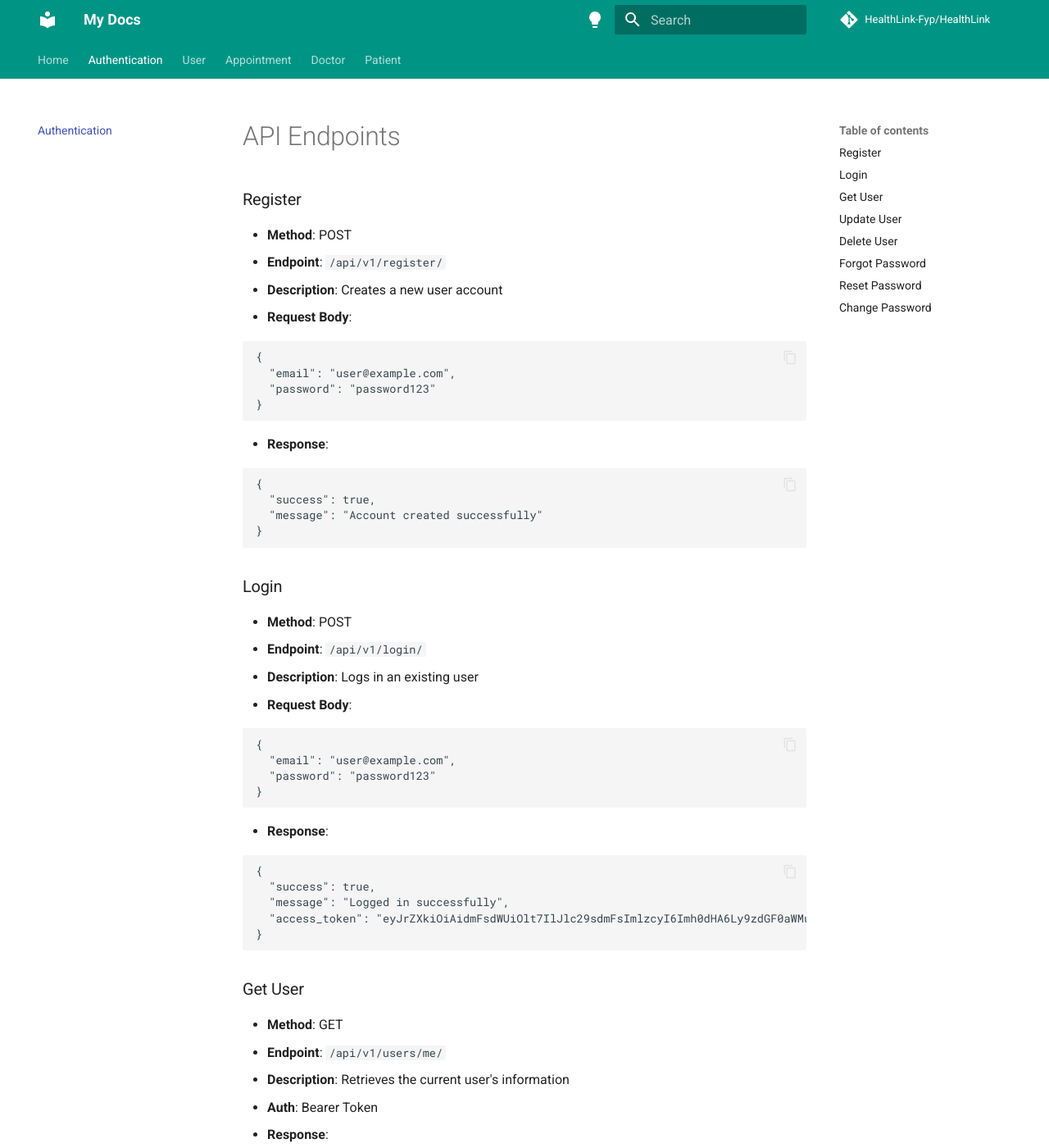
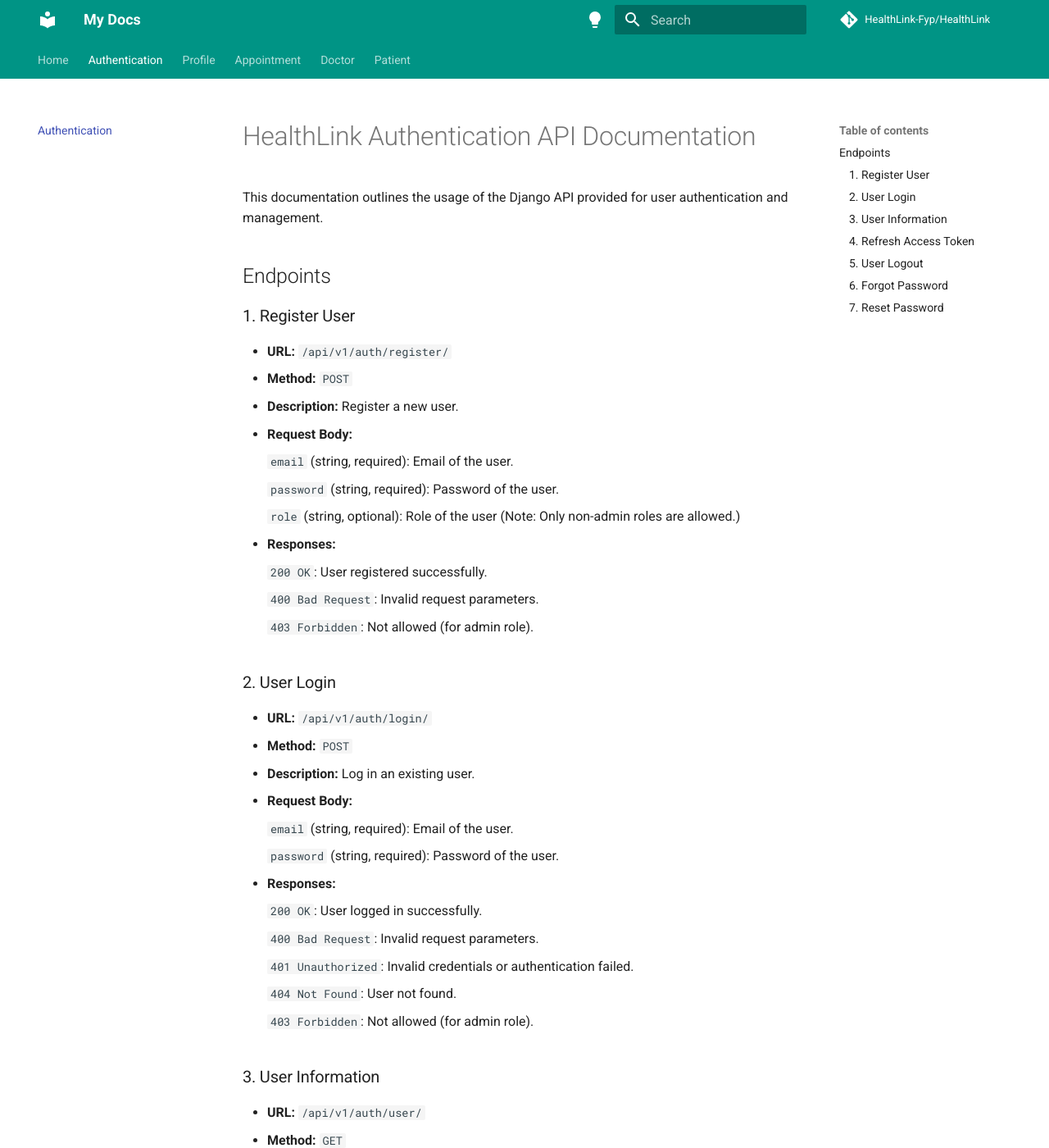
Before and after one commit to HealthLink-Fyp/HealthLink, an MkDocs documentation site: the page built from docs/api/authentication.md, in a window 1280 px wide and 1400 px high. Shown: the whole window at 82% size. Built offline with MkDocs 1.6.1 and Material for MkDocs 9.7.7, drawn with Linux system fonts in a browser that asks for light colours; comment, search, counter and statistics services are not loaded; some of the changed text lies outside the part shown.

Commit message:
documentation update

````diff
--- a/docs/api/authentication.md
+++ b/docs/api/authentication.md
@@ -1,157 +1,130 @@
-API Endpoints
-============
+# HealthLink Authentication API Documentation
 
-### Register
+This documentation outlines the usage of the Django API provided for user authentication and management.
 
-* **Method**: POST
-* **Endpoint**: `/api/v1/register/`
-* **Description**: Creates a new user account
-* **Request Body**:
-```json
-{
-  "email": "user@example.com",
-  "password": "password123"
-}
-```
+## Endpoints
 
-* **Response**:
-```json
-{
-  "success": true,
-  "message": "Account created successfully"
-}
-```
+### 1. Register User
 
-### Login
+- **URL:** `/api/v1/auth/register/`
+- **Method:** `POST`
+- **Description:** Register a new user.
 
-* **Method**: POST
-* **Endpoint**: `/api/v1/login/`
-* **Description**: Logs in an existing user
-* **Request Body**:
+- **Request Body:**
 
-```json
-{
-  "email": "user@example.com",
-  "password": "password123"
-}
-```
+    `email` (string, required): Email of the user.
 
-* **Response**:
+    `password` (string, required): Password of the user.
 
-```json
-{
-  "success": true,
-  "message": "Logged in successfully",
-  "access_token": "eyJrZXkiOiAidmFsdWUiOlt7IlJlc29sdmFsImlzcyI6Imh0dHA6Ly9zdGF0aWMuY29tL3F1ZXN0aW9ucyIsInVzZXJfaWQiOiAifQ=="
-}
-```
+    `role` (string, optional): Role of the user (Note: Only non-admin roles are allowed.)
 
-### Get User
+- **Responses:**
 
-* **Method**: GET
-* **Endpoint**: `/api/v1/users/me/`
-* **Description**: Retrieves the current user's information
-* **Auth**: Bearer Token
-* **Response**:
+    `200 OK`: User registered successfully.
 
-```json
-{
-  "success": true,
-  "data": {
-    "id": 1,
-    "email": "user@example.com",
-    "username": "johndoe",
-    "created_at": "2023-03-15T14:30:00.000000Z"
-  }
-}
-```
-### Update User
+    `400 Bad Request`: Invalid request parameters.
 
-* **Method**: PATCH
-* **Endpoint**: `/api/v1/users/me/`
-* **Description**: Updates the current user's information
-* **Auth**: Bearer Token
-* **Request Body**:
-```json
-{
-  "email": "new-email@example.com",
-  "username": "new-username"
-}
-```
-* **Response**:
-```json
-{
-  "success": true,
-  "message": "User updated successfully"
-}
-```
-### Delete User
+    `403 Forbidden`: Not allowed (for admin role).
 
-* **Method**: DELETE
-* **Endpoint**: `/api/v1/users/me/`
-* **Description**: Deletes the current user's account
-* **Auth**: Bearer Token
-* **Response**:
-```json
-{
-  "success": true,
-  "message": "User deleted successfully"
-}
-```
-### Forgot Password
+### 2. User Login
 
-* **Method**: POST
-* **Endpoint**: `/api/v1/forgot/`
-* **Description**: Sends a password reset link to the user's email
-* **Request Body**:
-```json
-{
-  "email": "user@example.com"
-}
-```
-* **Response**:
-```json
-{
-  "success": true,
-  "message": "Password reset link sent successfully"
-}
-```
-### Reset Password
+- **URL:** `/api/v1/auth/login/`
+- **Method:** `POST`
+- **Description:** Log in an existing user.
+- **Request Body:**
 
-* **Method**: POST
-* **Endpoint**: `/api/v1/reset/`
-* **Description**: Resets the user's password
-* **Request Body**:
-```json
-{
-  "token": "reset-token",
-  "password": "new-password"
-}
-```
-* **Response**:
-```json
-{
-  "success": true,
-  "message": "Password reset successfully"
-}
-```
-### Change Password
+    `email` (string, required): Email of the user.
 
-* **Method**: PATCH
-* **Endpoint**: `/api/v1/users/me/password/`
-* **Description**: Changes the current user's password
-* **Auth**: Bearer Token
-* **Request Body**:
-```json
-{
-  "old_password": "old-password",
-  "new_password": "new-password"
-}
-```
-* **Response**:
-```json
-{
-  "success": true,
-  "message": "Password changed successfully"
-}
-```
+    `password` (string, required): Password of the user.
+
+- **Responses:**
+
+    `200 OK`: User logged in successfully.
+
+    `400 Bad Request`: Invalid request parameters.
+
+    `401 Unauthorized`: Invalid credentials or authentication failed.
+
+    `404 Not Found`: User not found.
+
+    `403 Forbidden`: Not allowed (for admin role).
+
+### 3. User Information
+
+- **URL:** `/api/v1/auth/user/`
+- **Method:** `GET`
+- **Description:** Retrieve information about the logged-in user.
+- **Authentication:** JWT token required.
+- **Responses:**
+
+    `200 OK`: User information retrieved successfully.
+
+    `401 Unauthorized`: Not authenticated.
+
+### 4. Refresh Access Token
+
+- **URL:** `/api/v1/auth/refresh/`
+- **Method:** `POST`
+- **Description:** Refresh the access token using the refresh token.
+- **Request Header:**
+
+    `Cookie`: `refresh_token` (string, required): Refresh token.
+
+- **Responses:**
+
+    `200 OK`: Access token refreshed successfully.
+
+    `400 Bad Request`: Invalid refresh token.
+
+    `401 Unauthorized`: Not authenticated.
+
+    `404 Not Found`: User not found.
+
+### 5. User Logout
+
+- **URL:** `/api/v1/auth/logout/`
+- **Method:** `POST`
+- **Description:** Log out the user by deleting the refresh token.
+- **Request Header:**
+
+    `Cookie`: `refresh_token` (string, required): Refresh token.
+
+- **Responses:**
+
+    `200 OK`: User logged out successfully.
+
+    `401 Unauthorized`: Not authenticated.
+
+### 6. Forgot Password
+
+- **URL:** `/api/v1/auth/forgot/`
+- **Method:** `POST`
+- **Description:** Send an email to the user to reset their password.
+- **Request Body:**
+
+    `email` (string, required): Email of the user.
+
+- **Responses:**
+
+    `200 OK`: Email sent successfully with reset instructions.
+
+    `404 Not Found`: User not found.
+
+### 7. Reset Password
+
+- **URL:** `/api/v1/auth/reset/`
+- **Method:** `POST`
+- **Description:** Reset the user's password using the reset token.
+- **Request Body:**
+
+    `token` (string, required): Reset token received via email.
+
+    `password` (string, required): New password for the user.
+
+- **Responses:**
+
+    `200 OK`: Password reset successfully.
+
+    `400 Bad Request`: Invalid request parameters.
+
+    `404 Not Found`: Invalid token or user not found.
--- a/mkdocs.yml
+++ b/mkdocs.yml
@@ -32,7 +32,41 @@ repo_url: https://github.com/HealthLink-Fyp/HealthLink
 nav:
   - Home: index.md
   - Authentication: api/authentication.md
-  - User: api/user.md
+  - Profile: api/profile.md
   - Appointment: api/appointment.md
   - Doctor: api/doctor.md
   - Patient: api/patient.md
+
+markdown_extensions:
+
+  # Python Markdown
+  - abbr
+  - admonition
+  - attr_list
+  - def_list
+  - footnotes
+  - md_in_html
+  - toc:
+      permalink: true
+
+  # Python Markdown Extensions
+  - pymdownx.arithmatex:
+      generic: true
+  - pymdownx.betterem:
+      smart_enable: all
+  - pymdownx.caret
+  - pymdownx.details
+  - pymdownx.emoji:
+      emoji_index: !!python/name:material.extensions.emoji.twemoji
+      emoji_generator: !!python/name:material.extensions.emoji.to_svg
+  - pymdownx.highlight
+  - pymdownx.inlinehilite
+  - pymdownx.keys
+  - pymdownx.mark
+  - pymdownx.smartsymbols
+  - pymdownx.superfences
+  - pymdownx.tabbed:
+      alternate_style: true
+  - pymdownx.tasklist:
+      custom_checkbox: true
+  - pymdownx.tilde
````
Also changed, not shown: docs/api/profile.md (added, +91 -0 lines), docs/index.md (+54 -9 lines), 2 other files.
